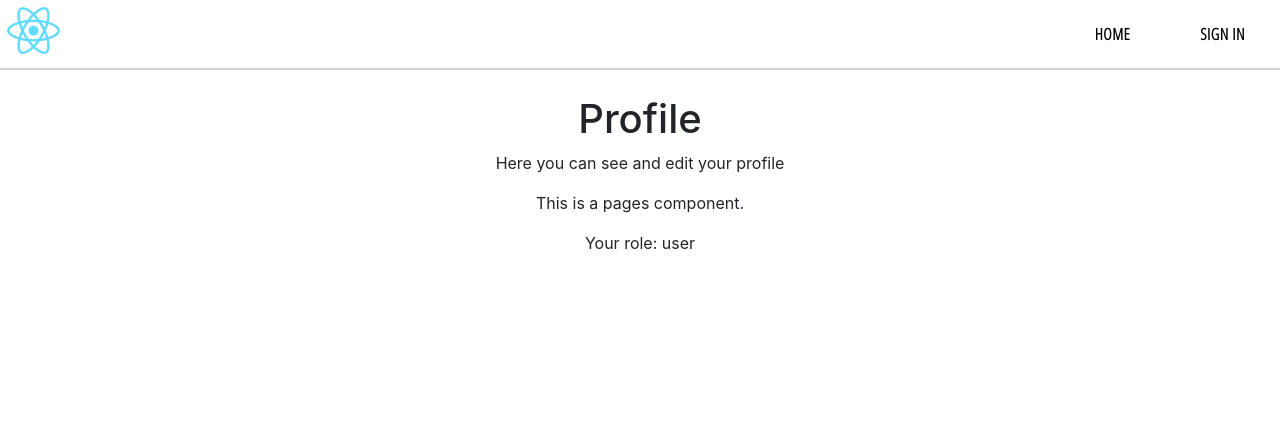
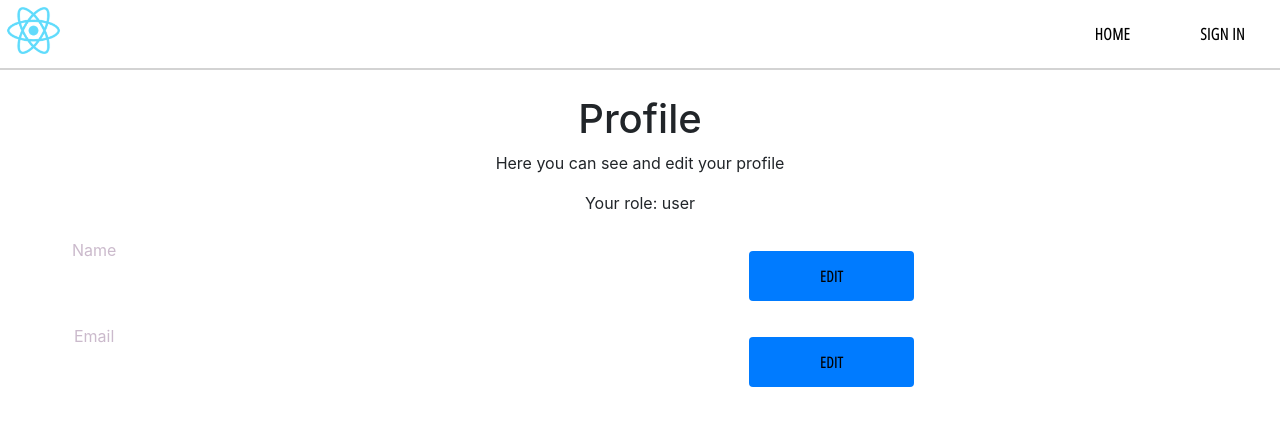
Before and after one commit to kauraves/Common-QA, a React (Create React App) app: page /profile in a window 1280 px wide. Shown: the top 426 px of the page. Built offline with nearby package versions, Linux system fonts and the light colour scheme; no server answers.

Commit message:
The most basic user profile page

```diff
--- a/src/App.js
+++ b/src/App.js
@@ -73,7 +73,7 @@ class App extends React.Component {
                 )
               }
             />
-            <Route exact path='/profile' render={() => <ProfilePage />} />
+            <Route exact path='/profile' render={() => <ProfilePage currentUser={this.state.currentUser} />} />
             <Route exact path='/test' component={test} />
             <Route
               exact
--- a/src/pages/profile/profile.component.jsx
+++ b/src/pages/profile/profile.component.jsx
@@ -1,12 +1,60 @@
 import React from 'react';
+import Form from 'react-bootstrap/Form'
+import Row from 'react-bootstrap/Row'
+import Col from 'react-bootstrap/Col'
+import Button from 'react-bootstrap/Button'
 
-const ProfilePage = (props) => (
-  <div className='profile'>
-    <h1>Profile</h1>
-    <p>Here you can see and edit your profile</p>
-    <p>This is a pages component.</p>
-    <p>Your role: {props.role === true ? 'admin' : 'user'}</p>
-  </div>
-);
+
+import EditUsers from './../../components/edit-users/edit-users.component';
+
+class ProfilePage extends React.Component {
+
+  render() {
+
+    let name = "";
+    let email = "";
+    let isAdmin = false;
+    let currentUser = this.props.currentUser;
+
+    if (currentUser != null) {
+      name = currentUser.displayName;
+      email = currentUser.email;
+      isAdmin = currentUser.isAdmin;
+    }
+
+    return (
+      <div className='profile'>
+        <h1>Profile</h1>
+        <p>Here you can see and edit your profile</p>
+        <p>Your role: {isAdmin === true ? 'admin' : 'user'}</p>
+        <Form>
+          <Form.Group as={Row} className="profileForm">
+            <Form.Label column sm="2">
+              Name
+            </Form.Label>
+            <Col md="5">
+              <Form.Control plaintext readOnly placeholder={name} />
+            </Col>
+            <Button>
+              Edit
+            </Button>
+          </Form.Group>
+
+          <Form.Group as={Row} className="profileForm">
+            <Form.Label column sm="2">
+              Email
+            </Form.Label>
+            <Col md="5">
+              <Form.Control plaintext readOnly type="email" placeholder={email} />
+            </Col>
+            <Button>
+              Edit
+            </Button>
+          </Form.Group>
+        </Form>
+      </div>
+    );
+  }
+}
 
 export default ProfilePage;
--- /dev/null
+++ b/src/pages/profile/profile.styles.css
@@ -0,0 +1,2 @@
+.profileForm {
+  }
```
